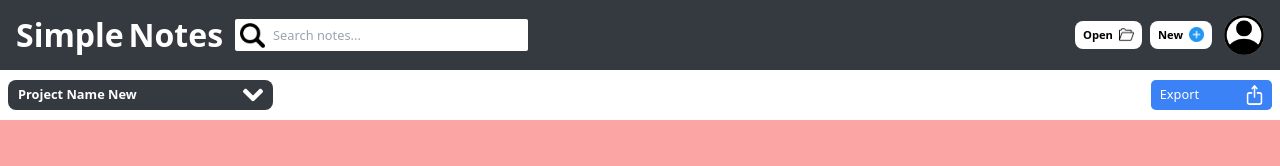
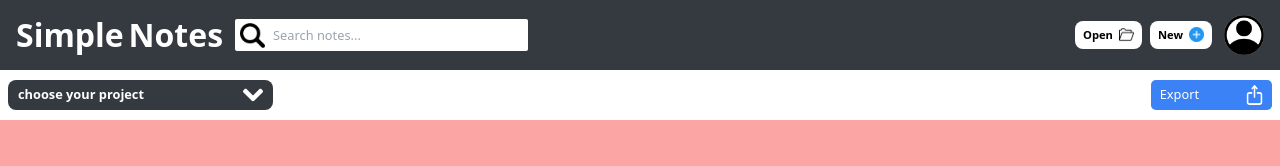
Before and after one commit to SoyKevin111/simple-notes, an Angular app: page / in a window 1280 px wide. Shown: the top 166 px of the page. Built offline with nearby package versions, Linux system fonts and the light colour scheme.

Commit message:
simulacion-data-projectMenuComp: simulando datos para la seleccion de proyectos.

```diff
--- a/src/app/components/project-menu/project-menu.component.html
+++ b/src/app/components/project-menu/project-menu.component.html
@@ -6,14 +6,14 @@
 	<div class="split_selectProject no-select">
 
 		<div class="split_selectProject--body" (click)="toggleSelectedProject()">
-			<p class="btn_selectProject">Project Name New</p>
+			<p class="btn_selectProject">{{nameItemSelected}}</p>
 			<img class="icon_selectProject" src="assets\img\icon\icon-menu-project\chevron down.svg">
 		</div>
 
 		<ul class="project_content" [ngClass]="{'project_content--active': isSelected}">
-			<li (click)="itemProjectSelected()">Project 1</li>
-			<li (click)="itemProjectSelected()">Project 2</li>
-			<li (click)="itemProjectSelected()">Project 3</li>
+			@for (item of projects; track $index) {
+				<li (click)="itemProjectSelected(item.name)">{{item.name}}</li>
+			}
 		</ul>
 
 	</div>
--- a/src/app/components/project-menu/project-menu.component.ts
+++ b/src/app/components/project-menu/project-menu.component.ts
@@ -1,5 +1,5 @@
 import { CommonModule } from '@angular/common';
-import { Component, inject } from '@angular/core';
+import { Component, inject, OnInit } from '@angular/core';
 import { ToastService } from '../../shared/toasts/toast.service';
 import { ToastExportProjectComponent } from '../../shared/toasts/toast-export-project/toast-export-project.component';
 
@@ -14,7 +14,17 @@ import { ToastExportProjectComponent } from '../../shared/toasts/toast-export-pr
   templateUrl: './project-menu.component.html',
   styleUrl: './project-menu.component.scss'
 })
-export class ProjectMenuComponent {
+export class ProjectMenuComponent implements OnInit {
+
+  //simulation item project
+
+  projects = [
+    {name:'My project 1'},
+    {name:'My project 2'},
+    {name:'My project 3'}
+  ]
+
+  nameItemSelected:string = '';
 
   //servicio
   private _toastService = inject(ToastService);
@@ -22,14 +32,19 @@ export class ProjectMenuComponent {
   isSelected: boolean = false;
   isSelectedExport: boolean = false;
 
+  ngOnInit(): void {
+      this.nameItemSelected = 'choose your project'
+  }
 
 
   //?Selected Project
   toggleSelectedProject() {
     this.isSelected = !this.isSelected; //close selected project
+
   }
 
-  itemProjectSelected(){
+  itemProjectSelected(item:string){
+    this.nameItemSelected = item;
     this.toggleSelectedProject(); //close selected project
   }
 
```
